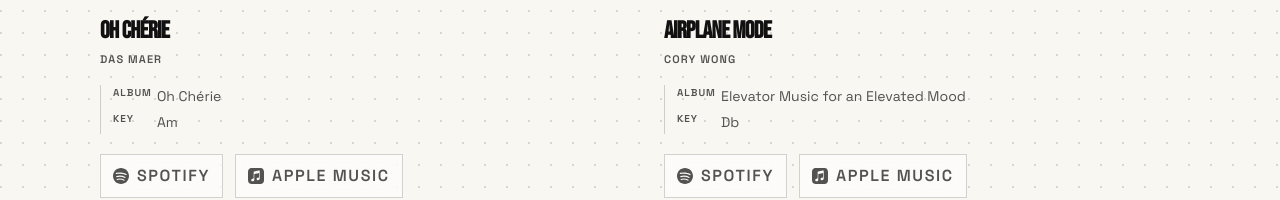
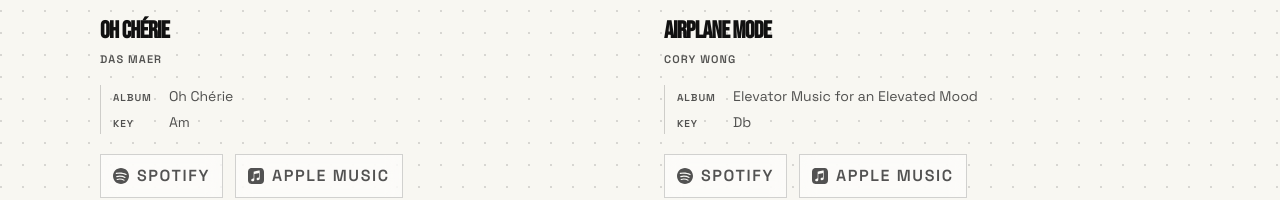
Before and after one commit to conuko/constantin-unterkofler-com-v2, a Next.js app: page /play in a window 1280 px wide. Shown: the part 936-1136 px from the top of the page. Built offline with nearby package versions, Linux system fonts and the light colour scheme.

Commit message:
fix(play): adjust layout for album and key labels in presentation

```diff
--- a/components/play-presentation.tsx
+++ b/components/play-presentation.tsx
@@ -63,12 +63,12 @@ export function PlayPresentation({ entries }: PlayPresentationProps) {
             <NotebookMetadata>{entry.artist}</NotebookMetadata>
             <NotebookAnnotation>
               <dl className="flex flex-col gap-1">
-                <div className="flex gap-3">
-                  <dt className="label w-8 shrink-0 text-micro">Album</dt>
+                <div className="flex items-baseline gap-3">
+                  <dt className="label w-11 shrink-0 text-micro">Album</dt>
                   <dd className="min-w-0">{entry.album}</dd>
                 </div>
-                <div className="flex gap-3">
-                  <dt className="label w-8 shrink-0 text-micro">Key</dt>
+                <div className="flex items-baseline gap-3">
+                  <dt className="label w-11 shrink-0 text-micro">Key</dt>
                   <dd>{entry.musicalKey}</dd>
                 </div>
               </dl>
```
